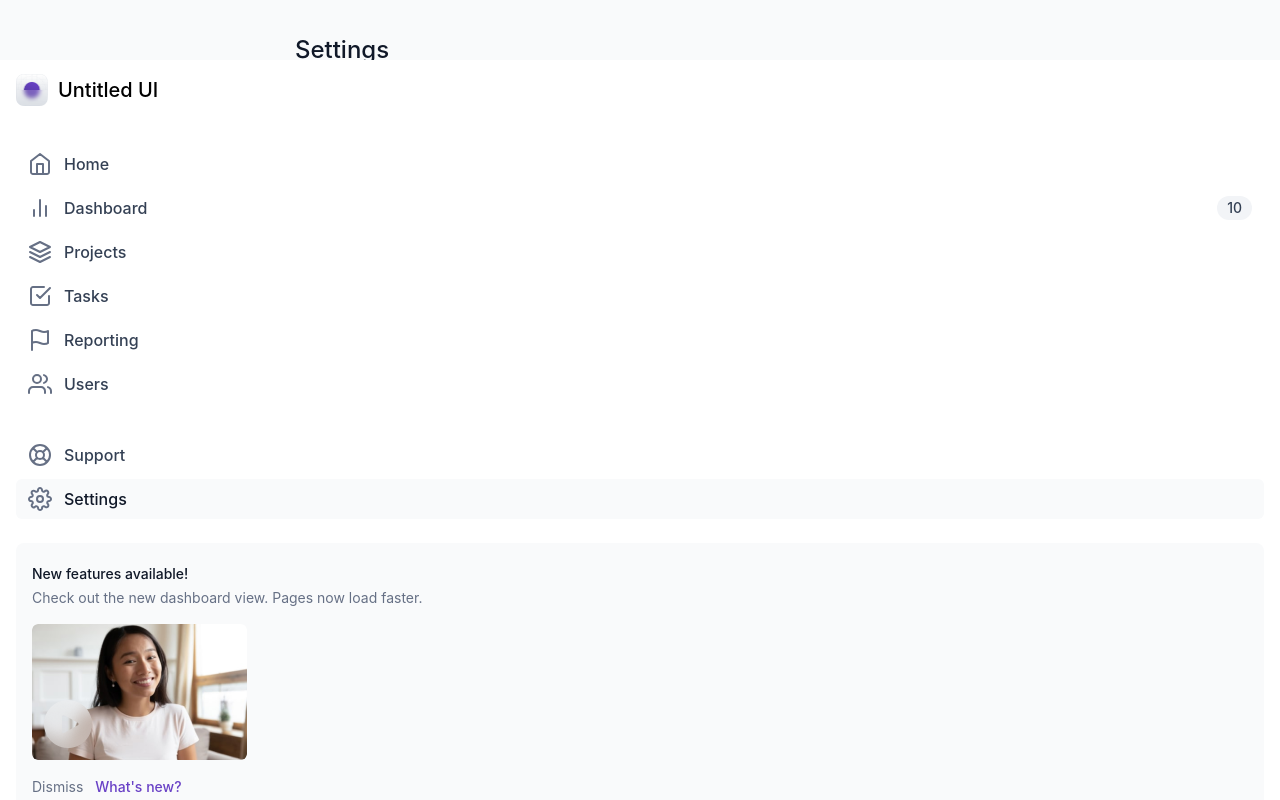
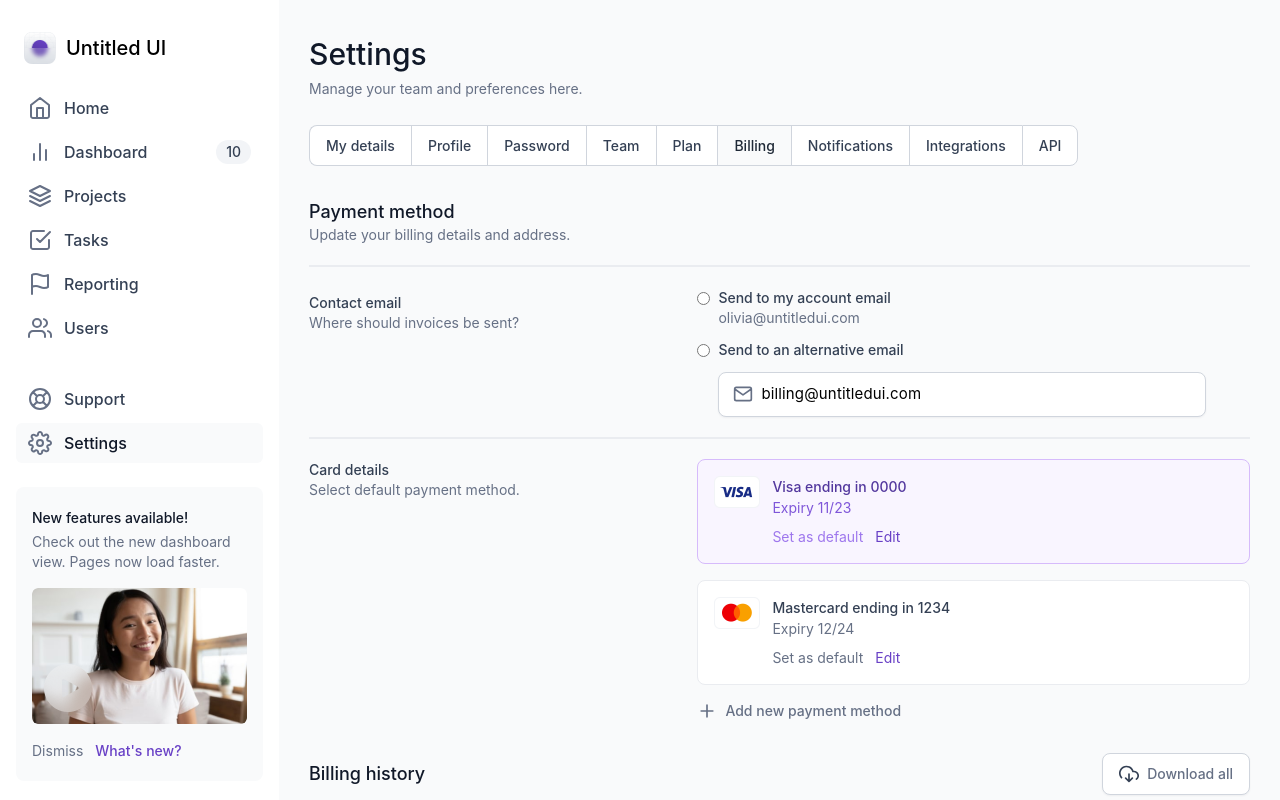
Before and after one commit to emekamykael45/vencru-proj, a React (Create React App) app: page /settings in a window 1280 px wide. Shown: the top 800 px of the page. Built offline with nearby package versions, Linux system fonts and the light colour scheme.

Commit message:
fix: added all screen sizes manually

```diff
--- a/tailwind.config.js
+++ b/tailwind.config.js
@@ -7,6 +7,8 @@ module.exports = {
       "3xs": "300px",
       "2xs": "400px",
       xs: "500px",
+      sm: "640px",
+      md: "768px",
       lg: "1024px",
       "2lg": "1110px",
       xl: "1280px",
```
